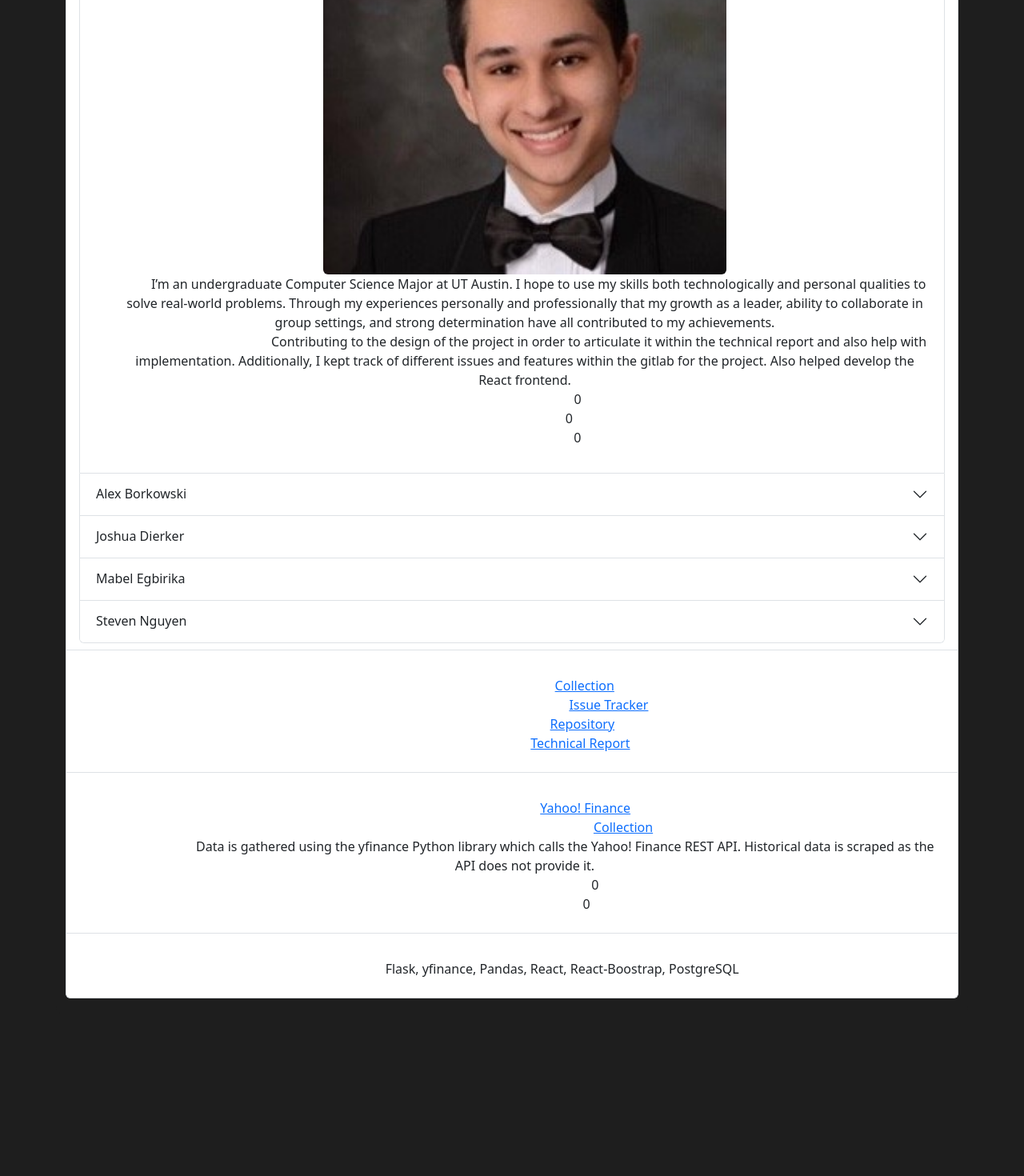
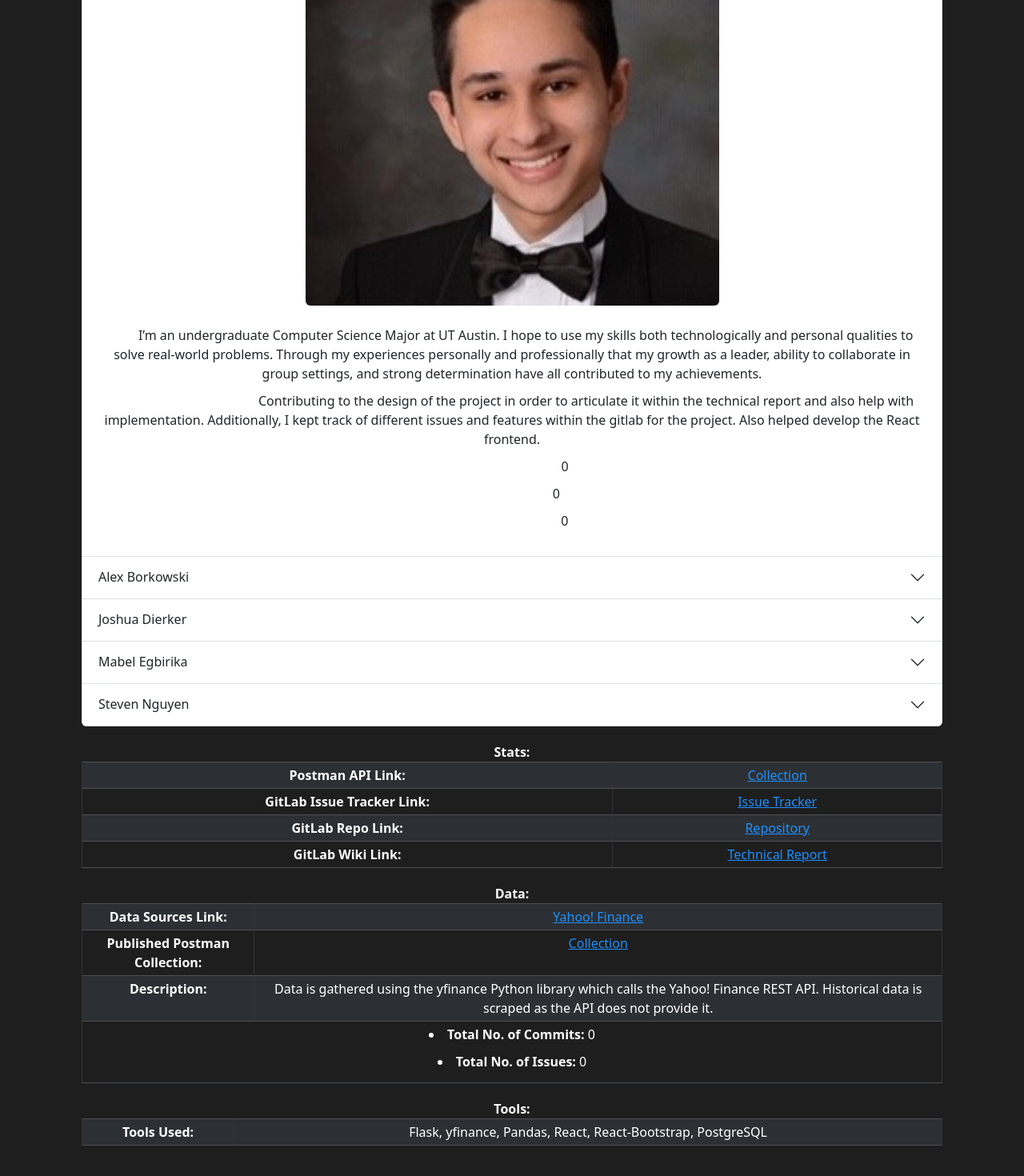
Before and after one commit to IDES0/FinDB-Core, a React (Create React App) app in the folder react-frontend/findb/: page /about in a window 1280 px wide. Shown: the part 508-1978 px from the top of the page at 80% size. Before the commit the page ends 1776 px from the top, so only its background shows below. Built offline with nearby package versions, Linux system fonts and the light colour scheme; no server answers.

Commit message:
Halfway fixed About, Need to change color of table but thats not too bad.

```diff
--- a/react-frontend/findb/src/components/about/AboutAccordian.css
+++ b/react-frontend/findb/src/components/about/AboutAccordian.css
@@ -1,14 +1,41 @@
+.Accordion-button {
+    background-color: #1e1e1e !important;
+    color: white !important;
+}
+
+.Accordion-body {
+    background-color: #2e2e2e !important;
+    color: white !important;
+}
+
+.img-fluid {
+    max-width: 100%;
+    height: auto;
+    margin-bottom: 15px;
+}
 ul {
     list-style-type: none;
+    padding: 0;
 }
 
-.accordion {
-    --bs-accordion-active-color: black;
-    --bs-accordion-active-bg: #ced4da;
-    --bs-accordion-border-color: black
+li {
+    margin-bottom: 10px;
 }
 
-img {
-    height: 200px;
-    width: 50%;
+a {
+    color: #1e90ff !important;
+    text-decoration: none;
 }
+
+a:hover {
+    text-decoration: underline;
+}
+.table-dark th, .table-dark td {
+    color: white;
+    background-color: #1e1e1e !important;
+    border-color: #333;
+}
+
+.table-dark th {
+    border-bottom: 2px solid #444;
+}
--- a/react-frontend/findb/src/components/about/AboutAccordian.js
+++ b/react-frontend/findb/src/components/about/AboutAccordian.js
@@ -1,26 +1,25 @@
 import Accordion from 'react-bootstrap/Accordion';
 import GetStats from './GetStats';
 import './AboutAccordian.css';
-
 import Image from 'react-bootstrap/Image';
 import mihirPhoto from '../../images/mihir.jpg';
 import alexPhoto from '../../images/alex.jpg';
-import joshuaPhoto from '../../images/josh.jpg'
-import mabelPhoto from '../../images/mabel.jpeg'
-import stevenPhoto from '../../images/steven.png'
+import joshuaPhoto from '../../images/josh.jpg';
+import mabelPhoto from '../../images/mabel.jpeg';
+import stevenPhoto from '../../images/steven.png';
 
 function AboutAccordian() {
     return (
-    <Accordion defaultActiveKey={['0']} alwaysOpen>
+        <Accordion defaultActiveKey={['0']} alwaysOpen style={{ backgroundColor: '#1e1e1e', color: 'white' }}>
             <Accordion.Item eventKey="0">
                 <Accordion.Header>Mihir Arora</Accordion.Header>
                 <Accordion.Body>
-          <ul>
-            <li><strong>Name:</strong> Mihir Arora </li>
+                    <ul style={{ listStyleType: 'none', padding: 0 }}>
+                        <li><strong>Name:</strong> Mihir Arora</li>
                         <li><Image className="img-fluid" src={mihirPhoto} rounded /></li>
                         <li><strong>Bio:</strong> I’m an undergraduate Computer Science Major at UT Austin. I hope to use my skills both technologically and personal qualities to solve real-world problems. Through my experiences personally and professionally that my growth as a leader, ability to collaborate in group settings, and strong determination have all contributed to my achievements.</li>
-            <li><strong>Major Responsibilities:</strong> Contributing to the design of the project in order to articulate it within the technical report and also help with implementation. Additionally, I kept track of different issues and features within the gitlab for the project. Also helped develop the React frontend. </li>
-            <GetStats forTeam={false} user={"aroramihir09"}> </GetStats>
+                        <li><strong>Major Responsibilities:</strong> Contributing to the design of the project in order to articulate it within the technical report and also help with implementation. Additionally, I kept track of different issues and features within the gitlab for the project. Also helped develop the React frontend.</li>
+                        <GetStats forTeam={false} user={"aroramihir09"} />
                         <li><strong>No. of Unit Test:</strong> 0</li>
                     </ul>
                 </Accordion.Body>
@@ -28,12 +27,12 @@ function AboutAccordian() {
             <Accordion.Item eventKey="1">
                 <Accordion.Header>Alex Borkowski</Accordion.Header>
                 <Accordion.Body>
-          <ul>
-            <li><strong>Name:</strong> Alex Borkowski </li>
+                    <ul style={{ listStyleType: 'none', padding: 0 }}>
+                        <li><strong>Name:</strong> Alex Borkowski</li>
                         <li><Image className="img-fluid" src={alexPhoto} rounded /></li>
                         <li><strong>Bio:</strong> I am Alex Borkowski, a junior at the University of Texas at Austin, dual majoring in Computer Science and Math, with minors in Business and Statistics and Data Science. With work as Product Analyst and projects like electric skateboards and various quantitative research models for stocks, I am also the Team Manager of Texas Wake, showcasing my leadership and organizational skills.</li>
                         <li><strong>Major Responsibilities:</strong> Data Sourcing. Developing the Backend</li>
-            <GetStats forTeam={false} user={"johnalex1021"}> </GetStats>
+                        <GetStats forTeam={false} user={"johnalex1021"} />
                         <li><strong>No. of Unit Test:</strong> 0</li>
                     </ul>
                 </Accordion.Body>
@@ -41,12 +40,12 @@ function AboutAccordian() {
             <Accordion.Item eventKey="2">
                 <Accordion.Header>Joshua Dierker</Accordion.Header>
                 <Accordion.Body>
-          <ul>
+                    <ul style={{ listStyleType: 'none', padding: 0 }}>
                         <li><strong>Name:</strong> Joshua Dierker</li>
                         <li><Image className="img-fluid" src={joshuaPhoto} rounded /></li>
                         <li><strong>Bio:</strong> I am a fifth-year Computer Science major with a Business minor and an Applied Statistical Modeling certificate. I like trying new restaurants and collecting vinyl records and wristwatches in my free time.</li>
                         <li><strong>Major Responsibilities:</strong> API implementation and documentation. App Engine deploys and Cloud SQL management</li>
-            <GetStats forTeam={false} user={"joshuadierker"}> </GetStats>
+                        <GetStats forTeam={false} user={"joshuadierker"} />
                         <li><strong>No. of Unit Test:</strong> 0</li>
                     </ul>
                 </Accordion.Body>
@@ -54,12 +53,12 @@ function AboutAccordian() {
             <Accordion.Item eventKey="3">
                 <Accordion.Header>Mabel Egbirika</Accordion.Header>
                 <Accordion.Body>
-          <ul>
-            <li><strong>Name:</strong> Mabel Egbirika </li>
+                    <ul style={{ listStyleType: 'none', padding: 0 }}>
+                        <li><strong>Name:</strong> Mabel Egbirika</li>
                         <li><Image className="img-fluid" src={mabelPhoto} rounded /></li>
-            <li><strong>Bio:</strong> Hello, my name is Mabel Egbirika and I am a senior at the University of Texas at Austin pursuing a BS in Computer Science. From my many years of programming, I have acquired experience in a variety of programming languages including Java, C, C#, Swift, Go, and HTML/CSS. </li>
+                        <li><strong>Bio:</strong> Hello, my name is Mabel Egbirika and I am a senior at the University of Texas at Austin pursuing a BS in Computer Science. From my many years of programming, I have acquired experience in a variety of programming languages including Java, C, C#, Swift, Go, and HTML/CSS.</li>
                         <li><strong>Major Responsibilities:</strong> Developing the frontend (Home page, About page, and Model pages) with intuitive website navigation. Displaying collected model data on the frontend.</li>
-            <GetStats forTeam={false} user={"mabelegbirika"}> </GetStats>
+                        <GetStats forTeam={false} user={"mabelegbirika"} />
                         <li><strong>No. of Unit Test:</strong> 0</li>
                     </ul>
                 </Accordion.Body>
@@ -67,12 +66,12 @@ function AboutAccordian() {
             <Accordion.Item eventKey="4">
             <Accordion.Header>Steven Nguyen</Accordion.Header>
                 <Accordion.Body>
-          <ul>
-            <li><strong>Name:</strong>Steven Nguyen</li>
+                    <ul style={{ listStyleType: 'none', padding: 0 }}>
+                        <li><strong>Name:</strong> Steven Nguyen</li>
                         <li><Image className="img-fluid" src={stevenPhoto} rounded /></li>
-            <li><strong>Bio:</strong> Hello, I'm Steven, an aspiring software developer with an interest in backend development and database management. </li>
-            <li><strong>Major Responsibilities:</strong> Currently in charge of gathering data from various and ensuring its in a format usable by the frontend. </li>
-            <GetStats forTeam={false} user={"stoven2k17"}> </GetStats>
+                        <li><strong>Bio:</strong> Hello, I'm Steven, an aspiring software developer with an interest in backend development and database management.</li>
+                        <li><strong>Major Responsibilities:</strong> Currently in charge of gathering data from various and ensuring its in a format usable by the frontend.</li>
+                        <GetStats forTeam={false} user={"stoven2k17"} />
                         <li><strong>No. of Unit Test:</strong> 0</li>
                     </ul>
                 </Accordion.Body>
--- a/react-frontend/findb/src/components/about/AboutListGroup.js
+++ b/react-frontend/findb/src/components/about/AboutListGroup.js
@@ -1,44 +1,77 @@
-import ListGroup from 'react-bootstrap/ListGroup';
 import AboutAccordian from './AboutAccordian';
 import Container from 'react-bootstrap/Container';
 import GetStats from './GetStats';
+import Table from 'react-bootstrap/Table';
 
 function AboutListGroup() {
     return (
         <Container>
-      <ListGroup>
-        <ListGroup.Item><strong>Group Name: Cache Thrashers</strong></ListGroup.Item>
-        <ListGroup.Item>
+            <div style={{ backgroundColor: '#1e1e1e', color: 'white', padding: '20px', borderRadius: '10px', marginBottom: '20px' }}>
+                <p><strong>Group Name: Cache Thrashers</strong></p>
+                <div style={{ marginBottom: '20px' }}>
                     <strong>Group Members: </strong>
-          <AboutAccordian></AboutAccordian>
-        </ListGroup.Item>
-        <ListGroup.Item>
+                    <AboutAccordian />
+                </div>
+                <div style={{ marginBottom: '20px' }}>
                     <strong>Stats:</strong>
-          <ul id="team-stats">
-            <li><strong>Postman API Link:</strong> <a href="https://documenter.getpostman.com/view/21850040/2sA3duFDMC">Collection</a> </li>
-            <li><strong>GitLab Issue Tracker Link:</strong> <a href="https://gitlab.com/stoven2k17/findb/-/issues">Issue Tracker</a></li>
-            <li><strong>GitLab Repo Link:</strong> <a href="https://gitlab.com/stoven2k17/findb">Repository</a></li>
-            <li><strong>GitLab Wiki Link:</strong> <a href="https://gitlab.com/stoven2k17/findb/-/wikis/technical-report">Technical Report</a></li>
-          </ul>
-        </ListGroup.Item>
-        <ListGroup.Item>
-          <ul>
-            <strong>Data: </strong>
-            <li><strong>Data Sources Link:</strong> <a href="https://finance.yahoo.com/"> Yahoo! Finance</a></li>
-            <li><strong>Published Postman Collection:</strong> <a href="https://documenter.getpostman.com/view/21850040/2sA3duFDMC">Collection</a> </li>
-            <li><strong>Description:</strong> Data is gathered using the yfinance Python library which calls the Yahoo! Finance REST API. Historical data is scraped as the API does not provide it.</li>
-            <GetStats forTeam={true} user={""} ></GetStats>
-          </ul>
-        </ListGroup.Item>
-        <ListGroup.Item>
-          <strong>Tools: </strong>
-          <ul>
-            <li><strong>Tools Used:</strong> Flask, yfinance, Pandas, React, React-Boostrap, PostgreSQL </li>
-          </ul>
-        </ListGroup.Item>
-      </ListGroup>
+                    <Table striped bordered hover variant="dark" size="sm">
+                        <tbody>
+                            <tr>
+                                <td><strong>Postman API Link:</strong></td>
+                                <td><a href="https://documenter.getpostman.com/view/21850040/2sA3duFDMC" style={{ color: '#1e90ff' }}>Collection</a></td>
+                            </tr>
+                            <tr>
+                                <td><strong>GitLab Issue Tracker Link:</strong></td>
+                                <td><a href="https://gitlab.com/stoven2k17/findb/-/issues" style={{ color: '#1e90ff' }}>Issue Tracker</a></td>
+                            </tr>
+                            <tr>
+                                <td><strong>GitLab Repo Link:</strong></td>
+                                <td><a href="https://gitlab.com/stoven2k17/findb" style={{ color: '#1e90ff' }}>Repository</a></td>
+                            </tr>
+                            <tr>
+                                <td><strong>GitLab Wiki Link:</strong></td>
+                                <td><a href="https://gitlab.com/stoven2k17/findb/-/wikis/technical-report" style={{ color: '#1e90ff' }}>Technical Report</a></td>
+                            </tr>
+                        </tbody>
+                    </Table>
+                </div>
+                <div style={{ marginBottom: '20px' }}>
+                    <strong>Data:</strong>
+                    <Table striped bordered hover variant="dark" size="sm">
+                        <tbody>
+                            <tr>
+                                <td><strong>Data Sources Link:</strong></td>
+                                <td><a href="https://finance.yahoo.com/" style={{ color: '#1e90ff' }}>Yahoo! Finance</a></td>
+                            </tr>
+                            <tr>
+                                <td><strong>Published Postman Collection:</strong></td>
+                                <td><a href="https://documenter.getpostman.com/view/21850040/2sA3duFDMC" style={{ color: '#1e90ff' }}>Collection</a></td>
+                            </tr>
+                            <tr>
+                                <td><strong>Description:</strong></td>
+                                <td>Data is gathered using the yfinance Python library which calls the Yahoo! Finance REST API. Historical data is scraped as the API does not provide it.</td>
+                            </tr>
+                            <tr>
+                                <td colSpan="2">
+                                    <GetStats forTeam={true} user={""} />
+                                </td>
+                            </tr>
+                        </tbody>
+                    </Table>
+                </div>
+                <div>
+                    <strong>Tools:</strong>
+                    <Table striped bordered hover variant="dark" size="sm">
+                        <tbody>
+                            <tr>
+                                <td><strong>Tools Used:</strong></td>
+                                <td>Flask, yfinance, Pandas, React, React-Bootstrap, PostgreSQL</td>
+                            </tr>
+                        </tbody>
+                    </Table>
+                </div>
+            </div>
         </Container>
-
     );
 }
 
```
Lines whose indentation alone changed are shown as unchanged.
